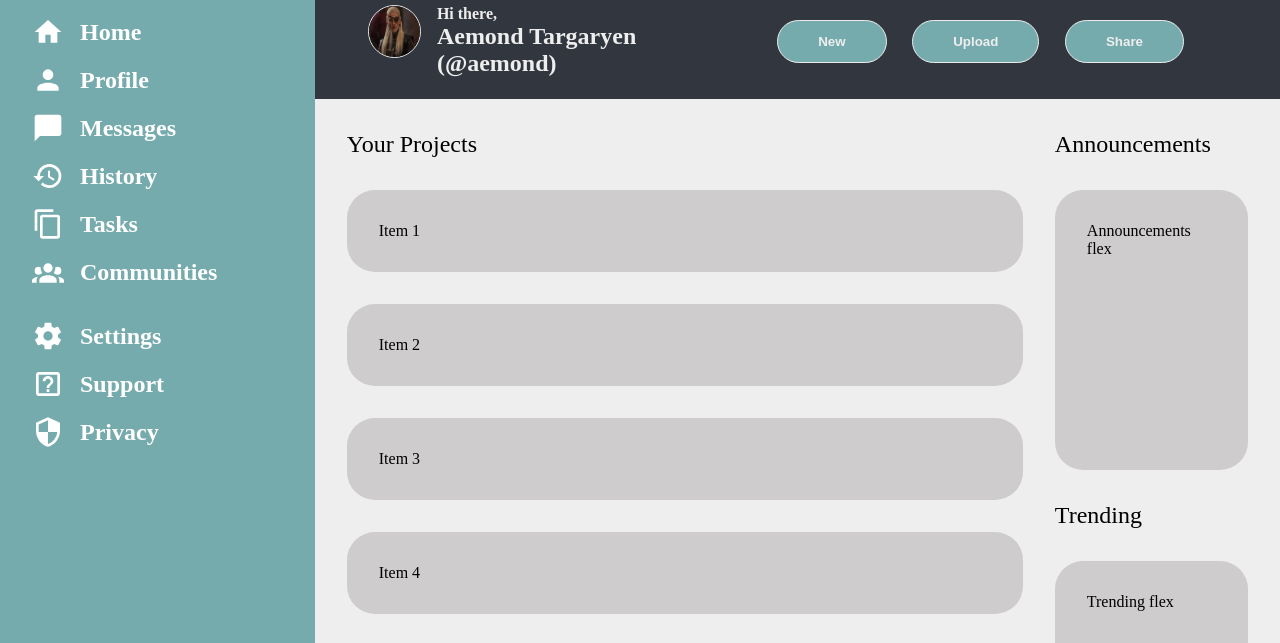
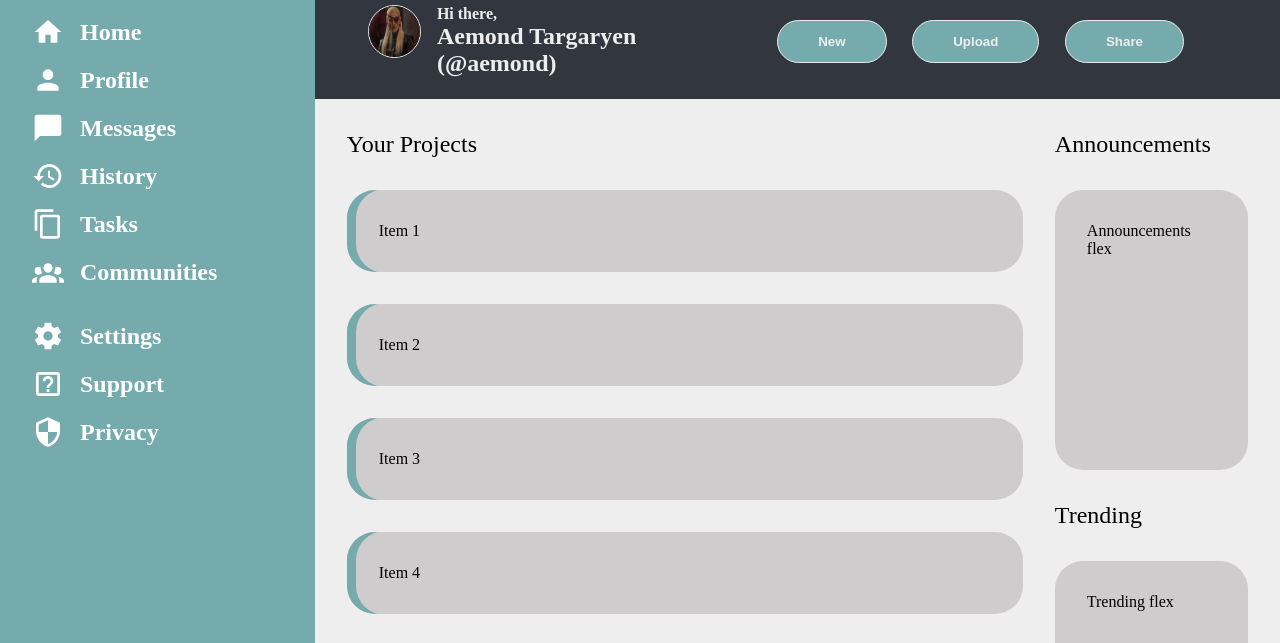
Before and after one commit to RoyBlackfyre/Dashbord, a plain HTML site: page index.html in a window 1280 px wide. Shown: the part 96-739 px from the top of the page. Drawn offline with Linux system fonts and the light colour scheme.

Commit message:
add shadow to project cards

```diff
--- a/style.css
+++ b/style.css
@@ -264,6 +264,7 @@
     background-color: var(--cardBackground);
     border-radius: 28px;
     padding: var(--padding);
+    box-shadow: inset 10px 0px 0px -1px var(--sideboard);
 }
 
 #announcement-flex {
```
